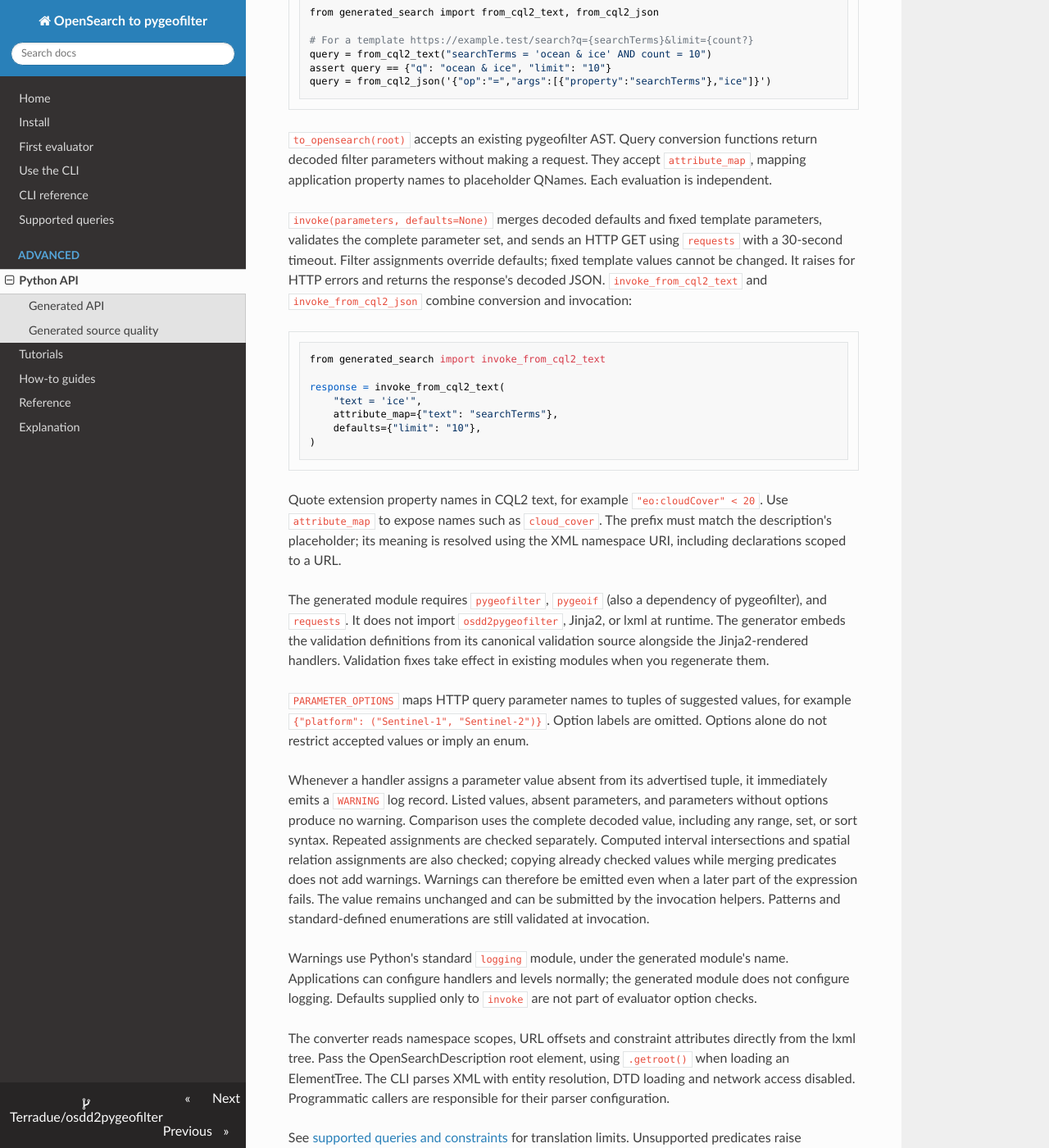
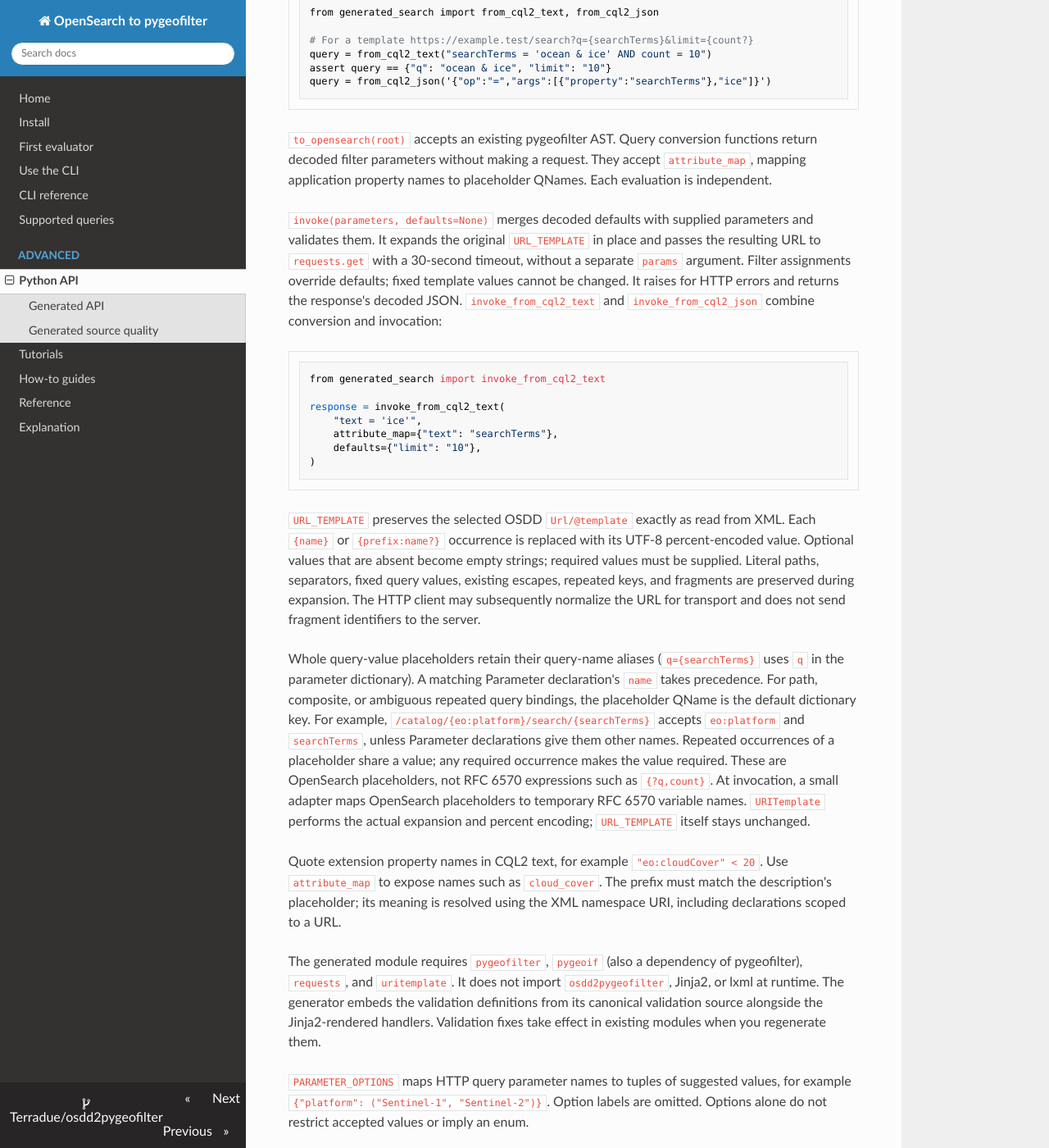
Before and after one commit to Terradue/osdd2pygeofilter, an MkDocs documentation site: the page built from docs/reference/api.md, in a window 1280 px wide and 1400 px high, scrolled down 698 px. Shown: the whole window at 82% size. Built offline with MkDocs 1.6.1, drawn with Linux system fonts in a browser that asks for light colours; nearby versions of some CDN libraries.

Commit message:
docs: changed _expand_url to use URITemplate for expansion and encoding

````diff
--- a/docs/reference/api.md
+++ b/docs/reference/api.md
@@ -54,9 +54,10 @@ functions return decoded filter parameters without making a request. They accept
 `attribute_map`, mapping application property names to placeholder QNames.
 Each evaluation is independent.
 
-`invoke(parameters, defaults=None)` merges decoded defaults and fixed template
-parameters, validates the complete parameter set, and sends an HTTP GET using
-`requests` with a 30-second timeout. Filter assignments override defaults; fixed
+`invoke(parameters, defaults=None)` merges decoded defaults with supplied
+parameters and validates them. It expands the original `URL_TEMPLATE` in place
+and passes the resulting URL to `requests.get` with a 30-second timeout, without
+a separate `params` argument. Filter assignments override defaults; fixed
 template values cannot be changed. It raises for HTTP errors and returns the
 response's decoded JSON. `invoke_from_cql2_text` and `invoke_from_cql2_json`
 combine conversion and invocation:
@@ -71,13 +72,33 @@ response = invoke_from_cql2_text(
 )
 ```
 
+`URL_TEMPLATE` preserves the selected OSDD `Url/@template` exactly as read from
+XML. Each `{name}` or `{prefix:name?}` occurrence is replaced with its UTF-8
+percent-encoded value. Optional values that are absent become empty strings;
+required values must be supplied. Literal paths, separators, fixed query values,
+existing escapes, repeated keys, and fragments are preserved during expansion.
+The HTTP client may subsequently normalize the URL for transport and does not
+send fragment identifiers to the server.
+
+Whole query-value placeholders retain their query-name aliases (`q={searchTerms}`
+uses `q` in the parameter dictionary). A matching Parameter declaration's `name`
+takes precedence. For path, composite, or ambiguous repeated query bindings,
+the placeholder QName is the default dictionary key. For example,
+`/catalog/{eo:platform}/search/{searchTerms}` accepts `eo:platform` and
+`searchTerms`, unless Parameter declarations give them other names. Repeated
+occurrences of a placeholder share a value; any required occurrence makes the
+value required. These are OpenSearch placeholders, not RFC 6570 expressions
+such as `{?q,count}`. At invocation, a small adapter maps OpenSearch
+placeholders to temporary RFC 6570 variable names. `URITemplate` performs the
+actual expansion and percent encoding; `URL_TEMPLATE` itself stays unchanged.
+
 Quote extension property names in CQL2 text, for example
 `"eo:cloudCover" < 20`. Use `attribute_map` to expose names such as `cloud_cover`.
 The prefix must match the description's placeholder; its meaning is resolved
 using the XML namespace URI, including declarations scoped to a URL.
 
 The generated module requires `pygeofilter`, `pygeoif` (also a dependency
-of pygeofilter), and `requests`. It does not import `osdd2pygeofilter`, Jinja2,
+of pygeofilter), `requests`, and `uritemplate`. It does not import `osdd2pygeofilter`, Jinja2,
 or lxml at runtime. The generator embeds the validation definitions from its
 canonical validation source alongside the Jinja2-rendered handlers. Validation
 fixes take effect in existing modules when you regenerate them.
````
Also changed, not shown: docs/explanation/architecture.md (+9 -5 lines), docs/tutorials/first-steps.md (+2 -2 lines).
